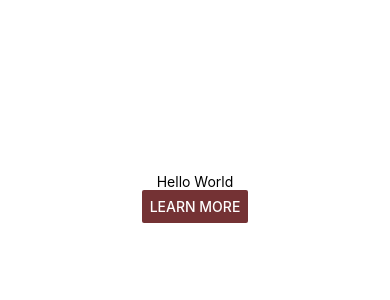
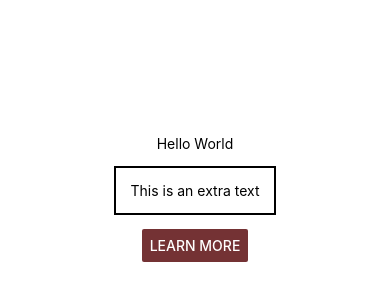
Before and after one commit to webdevFaizan/RNCourse, a React Native app: screen / in a window 390 px wide. Shown: the part 224-524 px from the top of the page. Built offline with nearby package versions, Linux system fonts and the light colour scheme.

Commit message:
First moudle complete, now we will learn some complex layouts, not just simple texts.

```diff
--- a/App.js
+++ b/App.js
@@ -4,13 +4,14 @@ import { StyleSheet, Text, View, Button } from 'react-native';
 
 export default function App() {
   return (
+    // The style element is not supported in all elements, in View component, it is acceptable, plus we could add inline style just like react in these components. By writing style = {{margin : 23}}
     <View style={styles.container}>
       {/* The style object is created as a form of JS object which will be used to pass to the View component to give it style. */}
       {/* If we add the string "Hello World" without the Text component then this will throw an error */}
-      <View>
+      <View style={styles.container}>
         <Text>Hello World</Text>
-      </View>
-      <View>
+        <Text style={{margin: 14, borderColor: 'black', borderWidth: 2, padding: 14}}>This is an extra text</Text>
+        {/* Notice here the border could not be put like that of the vanilla CSS i.e., border : '2px solid red' */}
         <Button
         onPress={null}
         title="Learn More"
```
